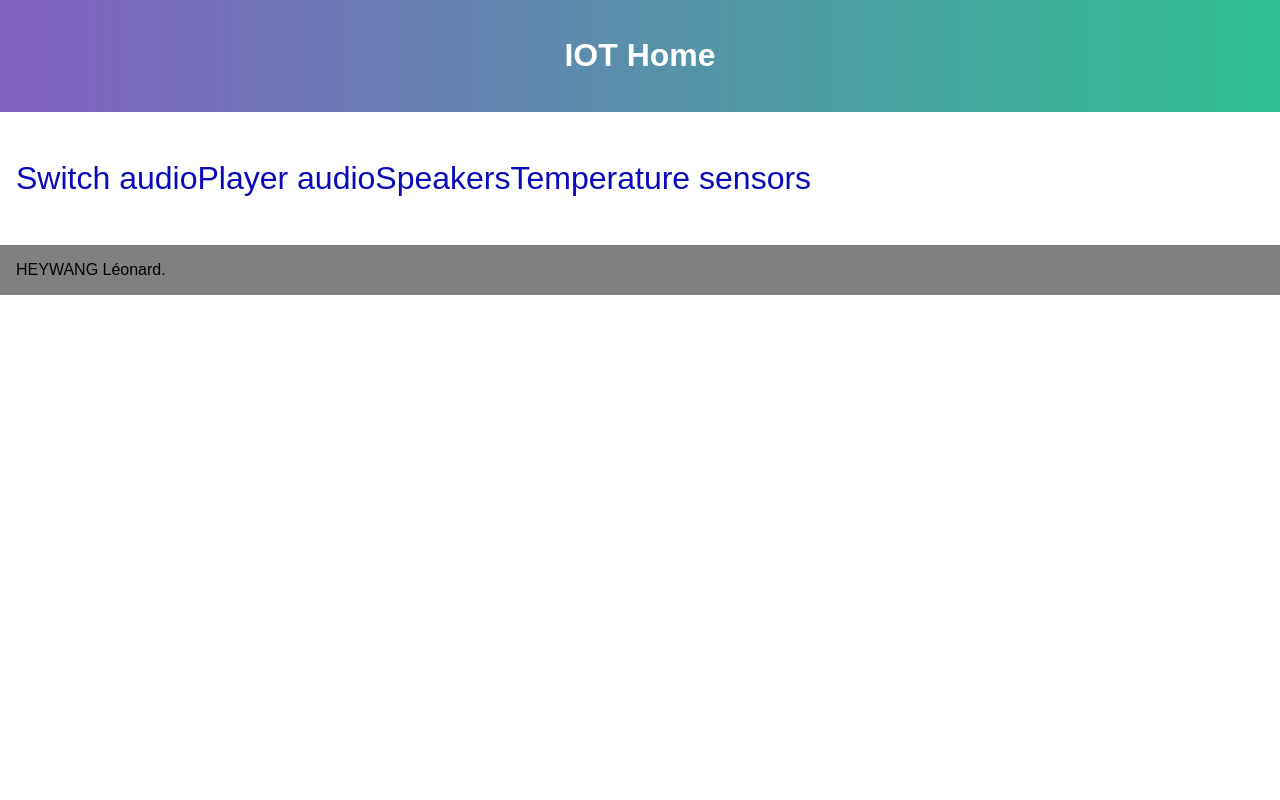
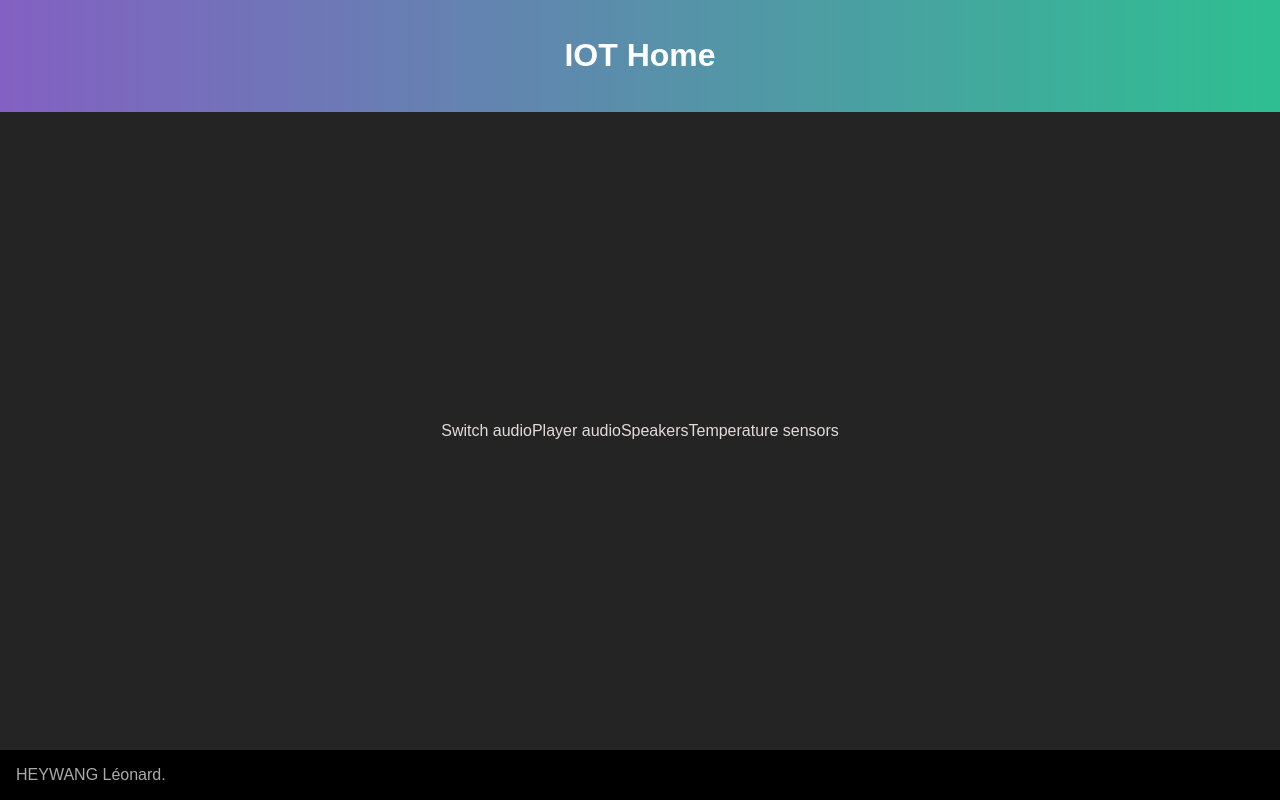
Before and after one commit to lheywang/IOThome, a Flask app: page /devices/player.html in a window 1280 px wide. Run offline with Flask 3, Linux system fonts and the light colour scheme.

Commit message:
First page seems to be working quite nice !

```diff
--- a/host/static/css/index.css
+++ b/host/static/css/index.css
@@ -12,25 +12,90 @@ h1 {
     text-align: center;
 }
 
-p {
-    font-size: 2em;
-    color: rgb(10, 10, 185);
+.footer {
+    padding: 0.5em;
+    background: rgb(0, 0, 0);
+    color: rgb(170, 170, 170);
+    padding: 1em;
 }
 
-.footer {
-    padding: 0.5em;
-    background: grey;
-    color: black;
-    padding: 1em;
+html,
+body {
+    height: 100%;
+    margin: 0;
+}
+
+body {
+    display: flex;
+    flex-direction: column;
+    font-family: sans-serif;
+    background: rgb(36, 36, 36);
 }
 
 .containers {
     display: flex;
     flex-wrap: wrap;
+    align-items: center;
+    justify-content: center;
+
+    flex-grow: 1;
+
     padding: 1em;
+    background: rgb(36, 36, 36);
+    color: rgb(228, 218, 218);
+
+}
+
+.elements {
+    display: flex;
+    flex-direction: column;
+    align-items: center;
+    justify-content: center;
+
+    margin: 1em;
+    padding: 1em;
+
+    border: solid;
+
+    flex-basis: 167px;
+    flex-grow: 1;
+
+    border-color: rgb(253, 218, 60);
+    border-radius: 0.75em;
+}
+
+.elements:hover {
+    display: flex;
+    flex-direction: column;
+    align-items: center;
+    justify-content: center;
+
+    margin: 1em;
+    padding: 1em;
+
+    border: solid;
+
+    flex-basis: 167px;
+    flex-grow: 1;
+
+    border-color: rgb(218, 137, 15);
+    border-radius: 0.75em;
+}
+
+.elements a {
+    display: flex;
+    flex-direction: column;
+    align-items: center;
+    text-decoration: none;
+    color: inherit;
+}
+
+.elements img {
+    max-width: 50%;
+    height: auto;
 }
 
 .img {
-    max-width: 50%;
+    max-width: 33%;
     height: auto;
 }
--- a/host/templates/devices/player.html
+++ b/host/templates/devices/player.html
@@ -7,6 +7,7 @@
     <title>IOT Home</title>
     <link href="{{ url_for('static', filename='css/index.css') }}" rel="stylesheet" />
     <link href="{{ url_for('static', filename='img/icon.png') }}" rel="icon" />
+    <meta name="viewport" content="width=device-width, initial-scale=1.0">
 </head>
 
 <body>
--- a/host/templates/devices/speaker.html
+++ b/host/templates/devices/speaker.html
@@ -7,6 +7,7 @@
     <title>IOT Home</title>
     <link href="{{ url_for('static', filename='css/index.css') }}" rel="stylesheet" />
     <link href="{{ url_for('static', filename='img/icon.png') }}" rel="icon" />
+    <meta name="viewport" content="width=device-width, initial-scale=1.0">
 </head>
 
 <body>
--- a/host/templates/devices/switch.html
+++ b/host/templates/devices/switch.html
@@ -7,6 +7,7 @@
     <title>IOT Home</title>
     <link href="{{ url_for('static', filename='css/index.css') }}" rel="stylesheet" />
     <link href="{{ url_for('static', filename='img/icon.png') }}" rel="icon" />
+    <meta name="viewport" content="width=device-width, initial-scale=1.0">
 </head>
 
 <body>
--- a/host/templates/devices/temperature.html
+++ b/host/templates/devices/temperature.html
@@ -7,6 +7,7 @@
     <title>IOT Home</title>
     <link href="{{ url_for('static', filename='css/index.css') }}" rel="stylesheet" />
     <link href="{{ url_for('static', filename='img/icon.png') }}" rel="icon" />
+    <meta name="viewport" content="width=device-width, initial-scale=1.0">
 </head>
 
 <body>
```
Also changed, not shown: host/templates/index.html (+9 -8 lines), host/static/img/player.png, host/static/img/speaker.png, host/static/img/switch.png, host/static/img/temperature.png.
